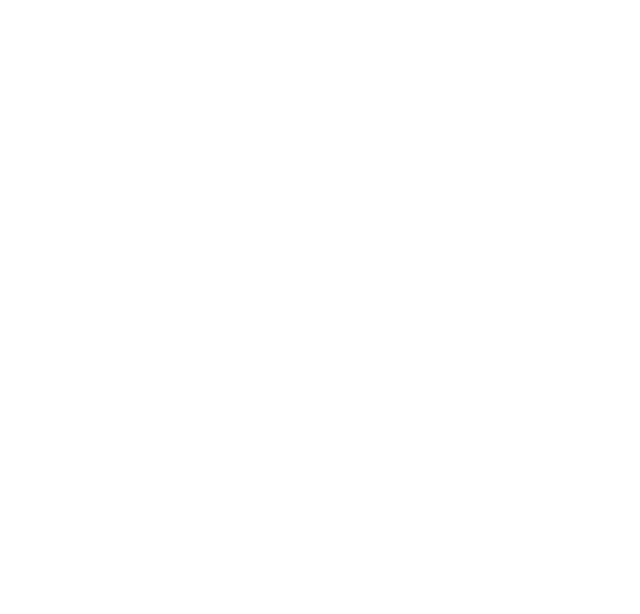
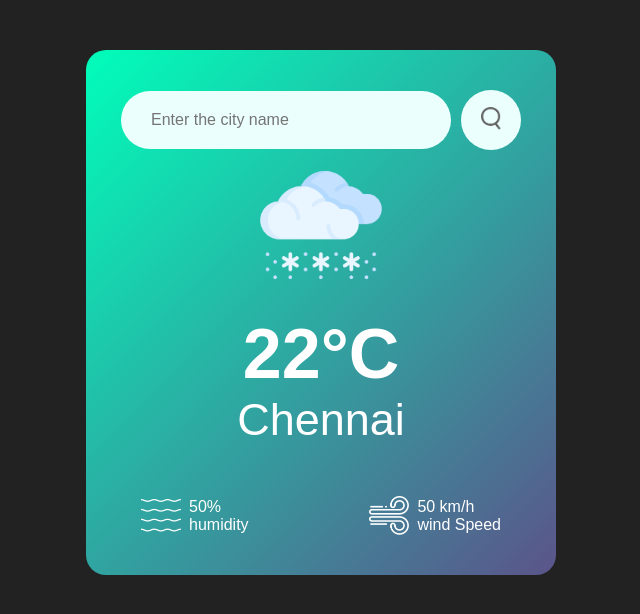
Before and after one commit to Gurunath14/To-Do-List, a plain HTML site: page Weather app/index.html in a window 1280 px wide. Shown: the whole page, without its empty margins (319-959 px from the left). Drawn offline with Linux system fonts and the light colour scheme.

Commit message:
added styles to the weather app

```diff
--- a/Weather app/index.html
+++ b/Weather app/index.html
@@ -6,6 +6,38 @@
     <title>Document</title>
     <link rel="stylesheet" href="./styles.css" />
   </head>
-  <body></body>
+  <body>
+    <div class="card">
+      <div class="search">
+        <input
+          type="text"
+          placeholder="Enter the city name"
+          spellcheck="false"
+        />
+        <button><img src="./images/search.png" /></button>
+      </div>
+      <div class="weather">
+        <img src="./images/snow.png" class="weathericon" />
+        <h1 class="temp">22°C</h1>
+        <h2 class="city">Chennai</h2>
+        <div class="details">
+          <div class="col">
+            <img src="./images/humidity.png" alt="image" />
+            <div>
+              <p class="humidity">50%</p>
+              <p>humidity</p>
+            </div>
+          </div>
+          <div class="col">
+            <img src="./images/wind.png" alt="image" />
+            <div>
+              <p class="wind">50 km/h</p>
+              <p>wind Speed</p>
+            </div>
+          </div>
+        </div>
+      </div>
+    </div>
+  </body>
   <script src="./index.js"></script>
 </html>
--- a/Weather app/styles.css
+++ b/Weather app/styles.css
@@ -0,0 +1,76 @@
+* {
+  margin: 0;
+  padding: 0;
+  box-sizing: border-box;
+  font-family: "Poppins", sans-serif;
+}
+body {
+  background: #222;
+}
+.card {
+  width: 90%;
+  max-width: 470px;
+  background: linear-gradient(135deg, #00feba, #5b548a);
+  text-align: center;
+  border-radius: 20px;
+  padding: 40px 35px;
+  margin: 50px auto 0;
+  color: #fff;
+}
+.search {
+  width: 100%;
+  display: flex;
+  align-items: center;
+  justify-content: space-evenly;
+  gap: 10px;
+}
+.search input {
+  border: none;
+  outline: none;
+  font-size: 16px;
+  border-radius: 30px;
+  padding: 20px 30px;
+  background: #ebfffc;
+  color: #555;
+  flex: 1;
+}
+.search button {
+  border: none;
+  outline: none;
+  background: #ebfffc;
+  width: 60px;
+  height: 60px;
+  border-radius: 50%;
+  cursor: pointer;
+}
+.search button img {
+  width: 20px;
+}
+.weathericon {
+  width: 170px;
+  margin-top: -10px;
+}
+.weather h1 {
+  font-size: 70px;
+  font-weight: 600;
+}
+.weather h2 {
+  font-size: 45px;
+  font-weight: 400;
+}
+.details {
+  display: flex;
+  align-items: center;
+  justify-content: space-between;
+  padding: 0 20px;
+  margin-top: 50px;
+}
+.col {
+  display: flex;
+  align-items: center;
+  text-align: left;
+  gap: 8px;
+}
+.col img {
+  width: 40px;
+}
```
Also changed, not shown: Weather app/images/clear.png (added), Weather app/images/clouds.png (added), Weather app/images/drizzle.png (added), Weather app/images/humidity.png (added), Weather app/images/mist.png (added), Weather app/images/rain.png (added), Weather app/images/search.png (added), Weather app/images/snow.png (added), Weather app/images/wind.png (added).
